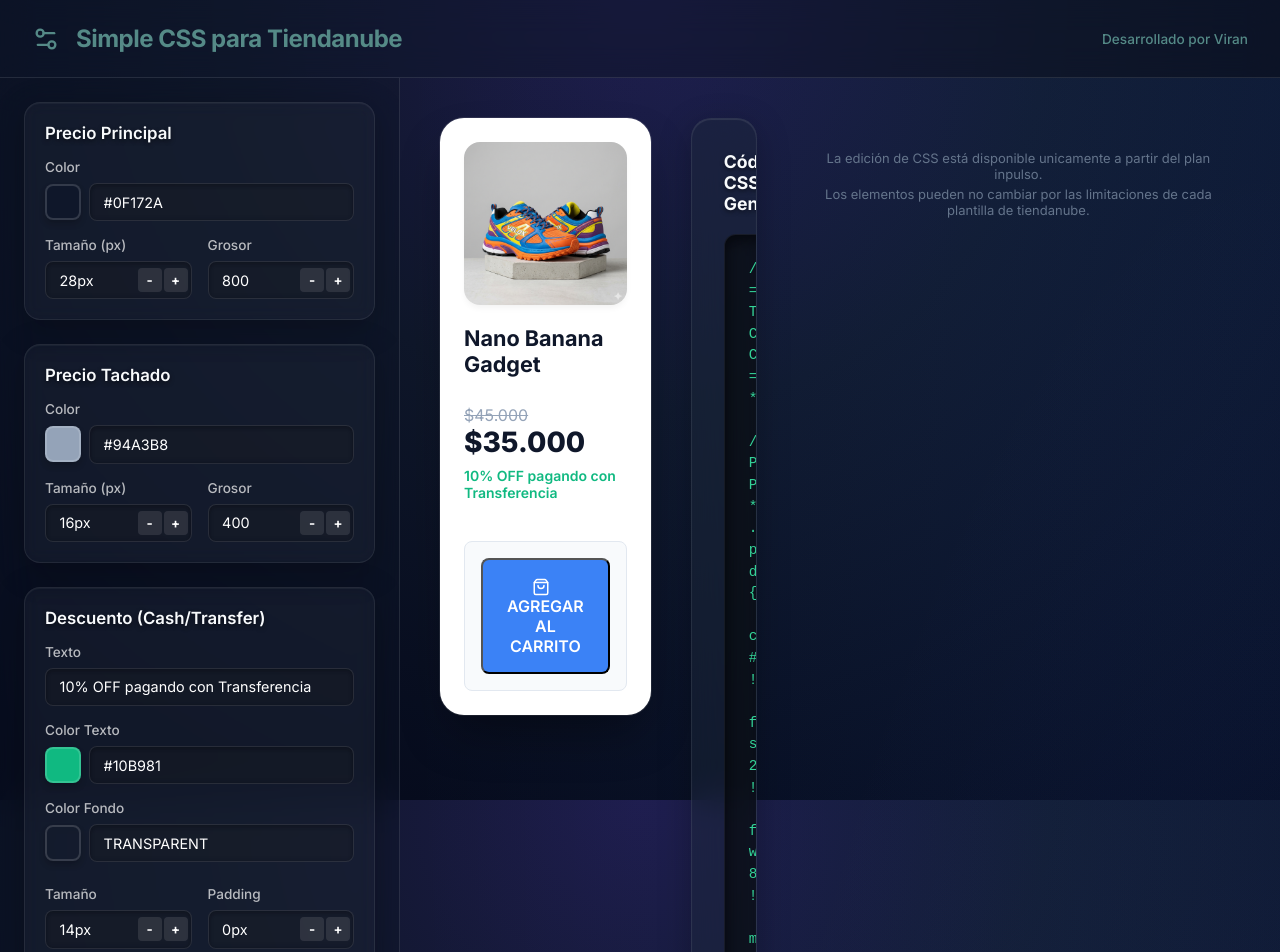
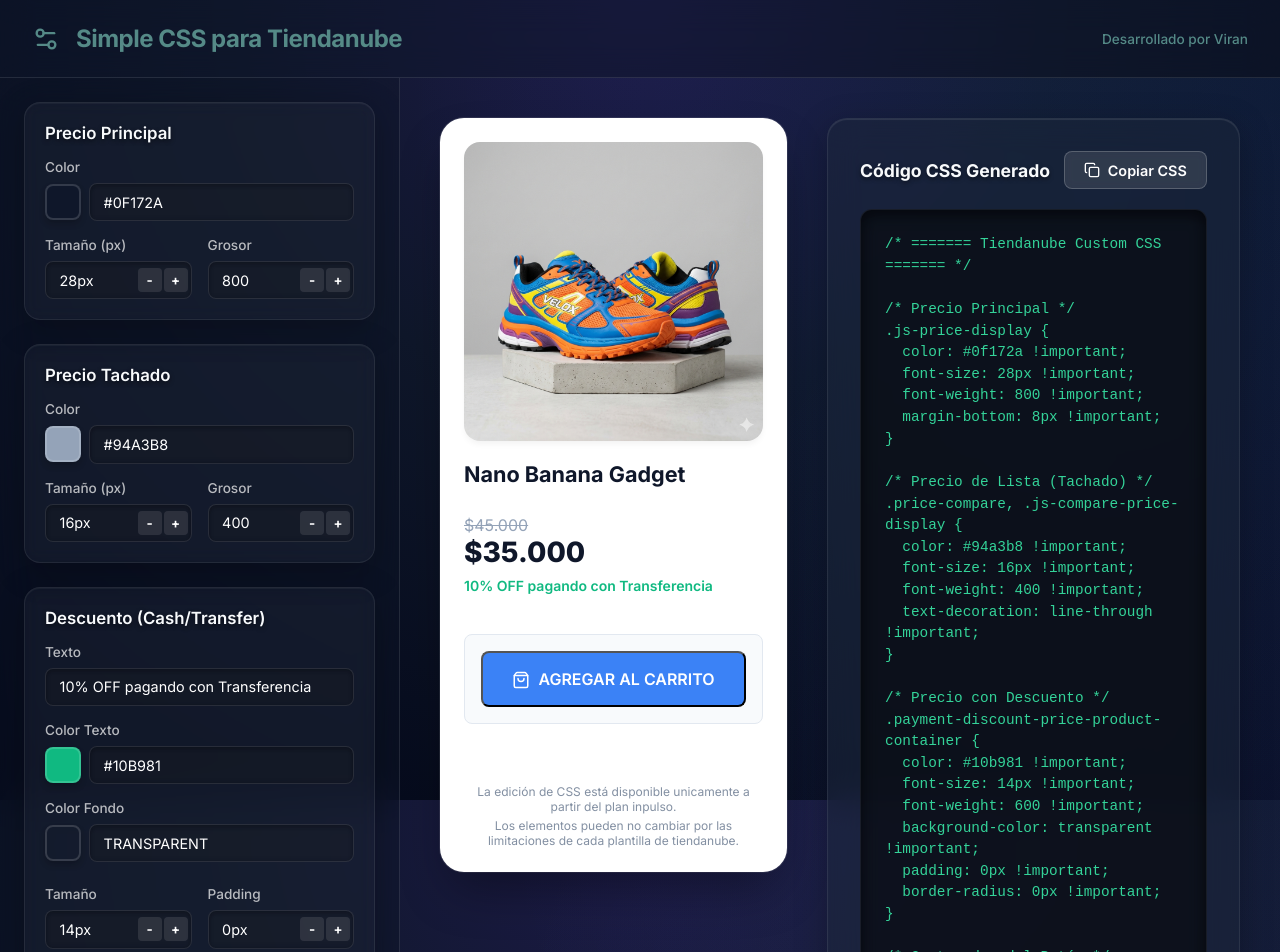
Before and after one commit to AdrielL4m/Simple-CSS-en-Tn, a React (Vite) app: page / in a window 1280 px wide. Shown: the top 952 px of the page. Built offline with nearby package versions, Linux system fonts and the light colour scheme.

Commit message:
Add files via upload

```diff
--- a/src/App.jsx
+++ b/src/App.jsx
@@ -220,6 +220,11 @@ export default function App() {
                   {styles.buyButton.text}
                 </button>
               </div>
+
+              <div className="preview-disclaimer" style={{textAlign: 'center', color: '#64748b', fontSize: '12px', marginTop: '1.5rem', paddingTop: '1rem', borderTop: '1px border #e2e8f0', opacity: 0.8}}>
+                <p style={{margin: '0 0 4px 0'}}>La edición de CSS está disponible unicamente a partir del plan inpulso.</p>
+                <p style={{margin: 0}}>Los elementos pueden no cambiar por las limitaciones de cada plantilla de tiendanube.</p>
+              </div>
             </div>
           </div>
 
@@ -234,11 +239,6 @@ export default function App() {
             <div className="code-block">
               {generateCSS()}
             </div>
-          </div>
-
-          <div className="preview-disclaimer" style={{textAlign: 'center', color: '#64748b', fontSize: '13px', marginTop: '2rem', padding: '0 1rem'}}>
-            <p style={{margin: '0 0 4px 0'}}>La edición de CSS está disponible unicamente a partir del plan inpulso.</p>
-            <p style={{margin: 0}}>Los elementos pueden no cambiar por las limitaciones de cada plantilla de tiendanube.</p>
           </div>
 
         </section>
```
